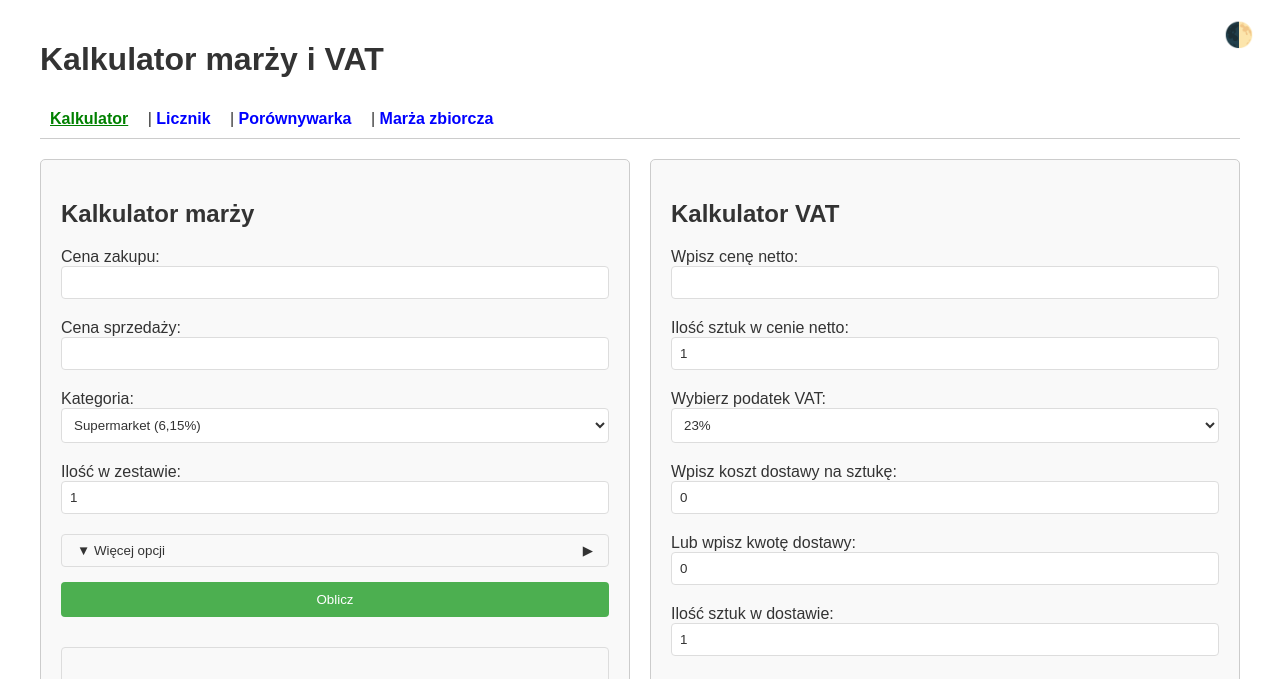
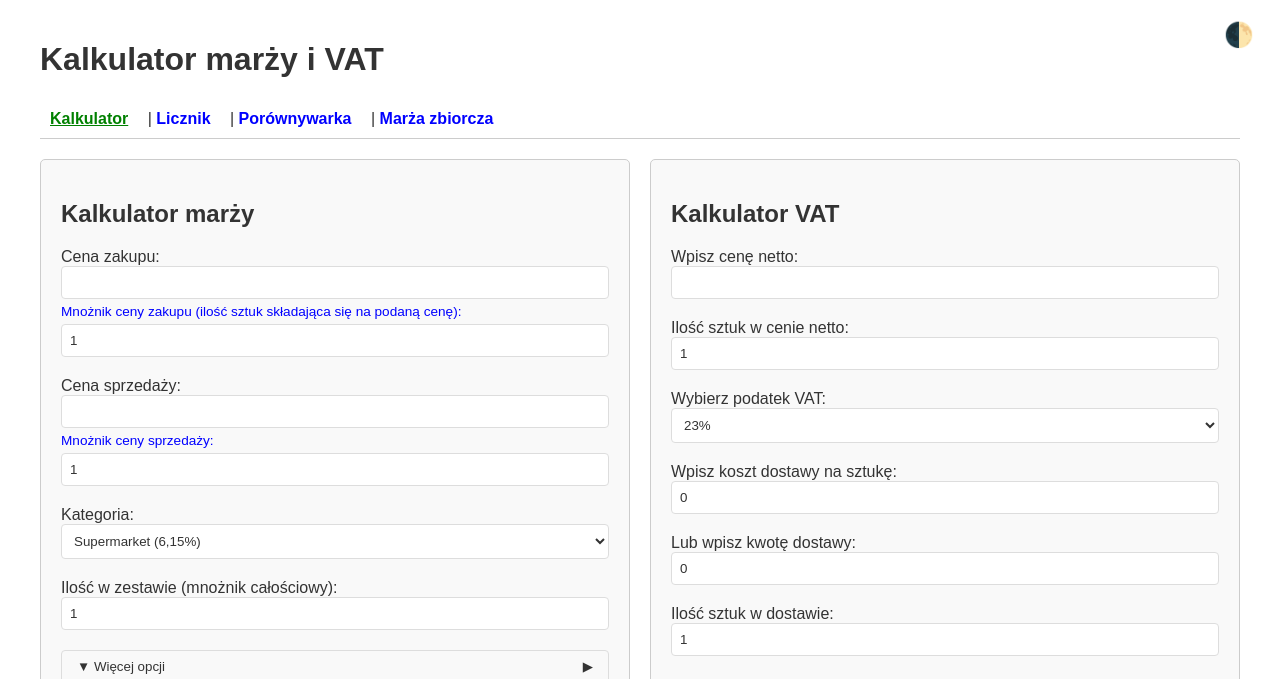
Before and after one commit to czangusiek/kalkulator-marzy, a Flask app: page / in a window 1280 px wide. Shown: the top 679 px of the page. Run offline with Flask 3, Linux system fonts and the light colour scheme.

Commit message:
dodanie wielkokrotnosci

```diff
--- a/app.py
+++ b/app.py
@@ -75,7 +75,9 @@ def favicon():
 
 class KalkulatorMarzyForm(FlaskForm):
     cena_zakupu = StringField('Cena zakupu:', validators=[DataRequired()])
+    mnoznik_zakupu = StringField('Mnożnik zakupu:', default="1", validators=[DataRequired()])
     cena_sprzedazy = StringField('Cena sprzedaży:', validators=[DataRequired()])
+    mnoznik_sprzedazy = StringField('Mnożnik sprzedaży:', default="1", validators=[DataRequired()])
     kategoria = SelectField('Kategoria:', choices=[
         ('A', 'Supermarket (6,15%)'),
         ('B', 'Cukier (12,92%)'),
@@ -673,10 +675,21 @@ def index():
     for wpis in session['historia_marz']:
         if 'koszt_pakowania' not in wpis:
             wpis['koszt_pakowania'] = 0
+        if 'mnoznik_zakupu' not in wpis:
+            wpis['mnoznik_zakupu'] = 1
+        if 'mnoznik_sprzedazy' not in wpis:
+            wpis['mnoznik_sprzedazy'] = 1
 
     if form_marza.submit.data and form_marza.validate():
-        cena_zakupu = zamien_przecinek_na_kropke(form_marza.cena_zakupu.data)
-        cena_sprzedazy = zamien_przecinek_na_kropke(form_marza.cena_sprzedazy.data)
+        cena_zakupu_wpis = zamien_przecinek_na_kropke(form_marza.cena_zakupu.data)
+        mnoznik_zakupu = zamien_przecinek_na_kropke(form_marza.mnoznik_zakupu.data)
+        cena_sprzedazy_wpis = zamien_przecinek_na_kropke(form_marza.cena_sprzedazy.data)
+        mnoznik_sprzedazy = zamien_przecinek_na_kropke(form_marza.mnoznik_sprzedazy.data)
+
+        # Obliczenie bazowych cen po uwzględnieniu nowych mnożników
+        cena_zakupu = cena_zakupu_wpis * (mnoznik_zakupu if mnoznik_zakupu else 1)
+        cena_sprzedazy = cena_sprzedazy_wpis * (mnoznik_sprzedazy if mnoznik_sprzedazy else 1)
+
         kategoria = form_marza.kategoria.data
         inna_prowizja = form_marza.inna_prowizja.data
         kategoria_podstawowa = form_marza.kategoria_podstawowa.data if kategoria == "I" else None
@@ -1313,8 +1326,10 @@ def index():
         # Dodaj do historii
         historia_wpis = {
             'timestamp': datetime.now().strftime('%Y-%m-%d %H:%M:%S'),
-            'cena_zakupu': cena_zakupu,
-            'cena_sprzedazy': cena_sprzedazy,
+            'cena_zakupu': zamien_przecinek_na_kropke(form_marza.cena_zakupu.data),
+            'mnoznik_zakupu': mnoznik_zakupu if mnoznik_zakupu else 1.0,
+            'cena_sprzedazy': zamien_przecinek_na_kropke(form_marza.cena_sprzedazy.data),
+            'mnoznik_sprzedazy': mnoznik_sprzedazy if mnoznik_sprzedazy else 1.0,
             'kategoria': kategoria,
             'marza_kwota': marza_kwota,
             'marza_procent': marza_procent,
--- a/templates/index.html
+++ b/templates/index.html
@@ -362,6 +362,14 @@
                 padding: 4px;
             }
         }
+
+        .label-mnoznik {
+            font-size: 0.85em;
+            color: var(--blue-color);
+            margin-top: -5px;
+            margin-bottom: 5px;
+            display: block;
+        }
     </style>
 </head>
 <body>
@@ -384,21 +392,24 @@
                 {{ form_marza.hidden_tag() }}
                 <label for="cena_zakupu">Cena zakupu:</label>
                 {{ form_marza.cena_zakupu(size=20) }}
+                <label for="mnoznik_zakupu" class="label-mnoznik">Mnożnik ceny zakupu (ilość sztuk składająca się na podaną cenę):</label>
+                {{ form_marza.mnoznik_zakupu(size=20) }}
                 <br>
                 <label for="cena_sprzedazy">Cena sprzedaży:</label>
                 {{ form_marza.cena_sprzedazy(size=20) }}
+                <label for="mnoznik_sprzedazy" class="label-mnoznik">Mnożnik ceny sprzedaży:</label>
+                {{ form_marza.mnoznik_sprzedazy(size=20) }}
                 <br>
                 <label for="kategoria">Kategoria:</label>
                 {{ form_marza.kategoria() }}
                 <br>
-                <label for="ilosc_w_zestawie">Ilość w zestawie:</label>
+                <label for="ilosc_w_zestawie">Ilość w zestawie (mnożnik całościowy):</label>
                 {{ form_marza.ilosc_w_zestawie(size=20) }}
                 <br>
 
                 <button type="button" class="toggle-wiecej-opcji" onclick="toggleWiecejOpcji()">▼ Więcej opcji</button>
 
                 <div id="wiecej-opcji" class="wiecej-opcji">
-                    <!-- PRZENIESIONE pola inna_prowizja i kategoria_podstawowa na początek -->
                     <div id="inna-prowizja-div" class="inna-prowizja">
                         <label for="inna_prowizja">Procent prowizji:</label>
                         {{ form_marza.inna_prowizja(size=20) }}
@@ -443,7 +454,6 @@
             <h2>Wynik:</h2>
             <div class="wynik">{{ wynik_marza | safe }}</div>
 
-            <!-- Sekcja symulacji dla różnych ilości sztuk -->
             <div class="symulacja-container">
                 <button type="button" class="toggle-wiecej-opcji" onclick="toggleSymulacja()">▼ Symulacja dla różnych ilości sztuk</button>
                 <div id="symulacja" class="wiecej-opcji" style="display: none;">
@@ -462,7 +472,7 @@
                 {% for wpis in historia_marz %}
                 <div class="historia-wpis" onclick="wczytajZHistorii({{ loop.index0 }})">
                     <strong>{{ wpis.timestamp }}</strong><br>
-                    Zakup: {{ wpis.cena_zakupu }} zł | Sprzedaż: {{ wpis.cena_sprzedazy }} zł |
+                    Zakup: {{ wpis.cena_zakupu }} zł (x{{ wpis.get('mnoznik_zakupu', 1) }}) | Sprzedaż: {{ wpis.cena_sprzedazy }} zł (x{{ wpis.get('mnoznik_sprzedazy', 1) }}) |
                     Kategoria: {{ wpis.kategoria }} | Smart: {{ 'Tak' if wpis.czy_smart else 'Nie' }}
                     {% if wpis.get('koszt_pakowania', 0) > 0 %}
                     | Pakowanie: {{ wpis.get('koszt_pakowania', 0) }} zł
@@ -794,7 +804,9 @@
             const wpis = historiaDanych[index];
             if (wpis) {
                 const cenaZakupu = document.getElementById('cena_zakupu');
+                const mnoznikZakupu = document.getElementById('mnoznik_zakupu');
                 const cenaSprzedazy = document.getElementById('cena_sprzedazy');
+                const mnoznikSprzedazy = document.getElementById('mnoznik_sprzedazy');
                 const kategoria = document.getElementById('kategoria');
                 const czySmart = document.querySelector('input[name="czy_smart"]');
                 const marzaKwota = document.getElementById('marza_kwota');
@@ -802,14 +814,15 @@
                 const kosztPakowania = document.getElementById('koszt_pakowania');
 
                 if (cenaZakupu) cenaZakupu.value = wpis.cena_zakupu || '';
+                if (mnoznikZakupu) mnoznikZakupu.value = wpis.mnoznik_zakupu || '1';
                 if (cenaSprzedazy) cenaSprzedazy.value = wpis.cena_sprzedazy || '';
+                if (mnoznikSprzedazy) mnoznikSprzedazy.value = wpis.mnoznik_sprzedazy || '1';
                 if (kategoria) kategoria.value = wpis.kategoria || '';
                 if (czySmart) czySmart.checked = wpis.czy_smart || false;
                 if (marzaKwota) marzaKwota.value = wpis.marza_kwota || '';
                 if (marzaProcent) marzaProcent.value = wpis.marza_procent || '';
                 if (kosztPakowania) kosztPakowania.value = wpis.koszt_pakowania || 0;
 
-                // Przełącz widoczność dodatkowych opcji
                 toggleInnaProwizja();
                 toggleTrybSmart();
             }
@@ -817,7 +830,9 @@
 
         function generujSymulacje() {
             const cenaZakupuEl = document.getElementById('cena_zakupu');
+            const mnoznikZakupuEl = document.getElementById('mnoznik_zakupu');
             const cenaSprzedazyEl = document.getElementById('cena_sprzedazy');
+            const mnoznikSprzedazyEl = document.getElementById('mnoznik_sprzedazy');
             const kategoriaEl = document.getElementById('kategoria');
             const czySmartEl = document.querySelector('input[name="czy_smart"]');
             const kosztPakowaniaEl = document.getElementById('koszt_pakowania');
@@ -825,25 +840,19 @@
 
             if (!cenaZakupuEl || !cenaSprzedazyEl || !kategoriaEl || !czySmartEl) return;
 
-            // POPRAWIONE - użyj parseFloat z zabezpieczeniem przed NaN
-            const cenaZakupu = parseFloat(cenaZakupuEl.value) || 0;
-            const cenaSprzedazy = parseFloat(cenaSprzedazyEl.value.replace(',', '.')) || 0; // Zamień przecinki na kropki
+            const mnoznikZakupu = parseFloat(mnoznikZakupuEl ? mnoznikZakupuEl.value.replace(',', '.') : 1) || 1;
+            const mnoznikSprzedazy = parseFloat(mnoznikSprzedazyEl ? mnoznikSprzedazyEl.value.replace(',', '.') : 1) || 1;
+
+            const cenaZakupu = (parseFloat(cenaZakupuEl.value.replace(',', '.')) || 0) * mnoznikZakupu;
+            const cenaSprzedazy = (parseFloat(cenaSprzedazyEl.value.replace(',', '.')) || 0) * mnoznikSprzedazy;
+
             const kategoria = kategoriaEl.value;
             const czySmart = czySmartEl.checked;
-            const kosztPakowania = parseFloat(kosztPakowaniaEl ? kosztPakowaniaEl.value : 0) || 0;
-            const aktualnaIlosc = parseFloat(iloscWZestawieEl ? iloscWZestawieEl.value : 0) || 1;
+            const kosztPakowania = parseFloat(kosztPakowaniaEl ? kosztPakowaniaEl.value.replace(',', '.') : 0) || 0;
+            const aktualnaIlosc = parseFloat(iloscWZestawieEl ? iloscWZestawieEl.value.replace(',', '.') : 0) || 1;
 
-            // DEBUG - sprawdź wartości
-            console.log("DEBUG - Cena sprzedazy:", cenaSprzedazy);
-            console.log("DEBUG - Cena sprzedazy dla 2 sztuk:", cenaSprzedazy * 2);
-            console.log("DEBUG - Typ danych:", typeof cenaSprzedazy);
+            if (cenaZakupu <= 0 || cenaSprzedazy <= 0) return;
 
-            if (cenaZakupu <= 0 || cenaSprzedazy <= 0) {
-                console.log("DEBUG - Brak danych do symulacji");
-                return;
-            }
-
-            // Generuj ilości sztuk do symulacji (od 1 do 20, z zaznaczeniem aktualnej)
             const ilosciSztuk = [];
             for (let i = 1; i <= 20; i++) {
                 ilosciSztuk.push(i);
@@ -853,14 +862,13 @@
 
             ilosciSztuk.forEach(ilosc => {
                 const cenaZakupuTotal = cenaZakupu * ilosc;
-                const cenaSprzedazyTotal = cenaSprzedazy * ilosc; // NIE zaokrąglaj!
+                const cenaSprzedazyTotal = cenaSprzedazy * ilosc;
 
                 let marzaMin = 0;
                 let marzaMax = 0;
 
                 if (czySmart && kategoria !== "G" && kategoria !== "I") {
                     const prowizjaMin = obliczProwizje(kategoria, cenaSprzedazyTotal, false);
-                    // ZMIENIONE - używamy nowych cen dostaw w symulacji
                     const kosztyDostaw = obliczKosztDostawyDlaPrzewoznika(cenaSprzedazyTotal);
                     const marzePrzewoznicy = Object.values(kosztyDostaw).map(koszt => cenaSprzedazyTotal - cenaZakupuTotal - prowizjaMin - koszt - kosztPakowania);
                     marzaMin = Math.min(...marzePrzewoznicy);
@@ -882,7 +890,6 @@
                 });
             });
 
-            // Generuj tabelę symulacji
             const symulacjaTabelaContainer = document.getElementById('symulacja-tabela-container');
             if (!symulacjaTabelaContainer) return;
 
@@ -890,10 +897,10 @@
                 <table class="symulacja-tabela">
                     <thead>
                         <tr>
-                            <th>Ilość sztuk</th>
+                            <th>Ilość sztuk (zestawów)</th>
                             <th>Cena sprzedaży całkowita</th>
                             <th>Marża całkowita (min-max)</th>
-                            <th>Marża na sztukę (min-max)</th>
+                            <th>Marża na zestaw (min-max)</th>
                         </tr>
                     </thead>
                     <tbody>
@@ -918,7 +925,6 @@
 
             symulacjaTabelaContainer.innerHTML = tabelaHTML;
 
-            // Generuj wykres symulacji
             const ctx = document.getElementById('wykresSymulacji');
             if (!ctx) return;
 
@@ -960,7 +966,7 @@
                     plugins: {
                         title: {
                             display: true,
-                            text: 'Marża całkowita w zależności od ilości sztuk'
+                            text: 'Marża całkowita w zależności od ilości zestawów'
                         },
                         tooltip: {
                             callbacks: {
@@ -974,7 +980,7 @@
                         x: {
                             title: {
                                 display: true,
-                                text: 'Ilość sztuk'
+                                text: 'Ilość zestawów'
                             }
                         },
                         y: {
@@ -991,34 +997,35 @@
 
         function generujWykresMarzy() {
             const cenaZakupuEl = document.getElementById('cena_zakupu');
+            const mnoznikZakupuEl = document.getElementById('mnoznik_zakupu');
             const kategoriaEl = document.getElementById('kategoria');
             const czySmartEl = document.querySelector('input[name="czy_smart"]');
             const kosztPakowaniaEl = document.getElementById('koszt_pakowania');
 
             if (!cenaZakupuEl || !kategoriaEl || !czySmartEl) return;
 
-            const cenaZakupu = parseFloat(cenaZakupuEl.value) || 0;
+            const mnoznikZakupu = parseFloat(mnoznikZakupuEl ? mnoznikZakupuEl.value.replace(',', '.') : 1) || 1;
+            const cenaZakupu = (parseFloat(cenaZakupuEl.value.replace(',', '.')) || 0) * mnoznikZakupu;
+
             const kategoria = kategoriaEl.value;
             const czySmart = czySmartEl.checked;
-            const kosztPakowania = parseFloat(kosztPakowaniaEl ? kosztPakowaniaEl.value : 0) || 0;
+            const kosztPakowania = parseFloat(kosztPakowaniaEl ? kosztPakowaniaEl.value.replace(',', '.') : 0) || 0;
 
             if (cenaZakupu <= 0) return;
 
             const cenySprzedazy = [];
             const marze = [];
 
-            // Generuj ceny sprzedaży od ceny zakupu do 3x ceny zakupu
-            const krok = cenaZakupu * 0.1; // 10% kroki
+            const krok = cenaZakupu * 0.1;
             for (let cena = cenaZakupu; cena <= cenaZakupu * 3; cena += krok) {
                 cenySprzedazy.push(cena);
 
-                // Oblicz marżę dla danej cena
                 let marza = 0;
                 if (czySmart && kategoria !== "G" && kategoria !== "I") {
                     const prowizjaMin = obliczProwizje(kategoria, cena, false);
                     const kosztyDostaw = obliczKosztDostawyDlaPrzewoznika(cena);
                     const marzePrzewoznicy = Object.values(kosztyDostaw).map(koszt => cena - cenaZakupu - prowizjaMin - koszt - kosztPakowania);
-                    marza = Math.min(...marzePrzewoznicy); // Najmniejsza marża
+                    marza = Math.min(...marzePrzewoznicy);
                 } else {
                     const prowizja = obliczProwizje(kategoria, cena, false);
                     marza = cena - cenaZakupu - prowizja - kosztPakowania;
@@ -1032,7 +1039,6 @@
 
             const ctxCanvas = ctx.getContext('2d');
 
-            // Zniszcz poprzedni wykres jeśli istnieje
             if (window.marzaChart) {
                 window.marzaChart.destroy();
             }
@@ -1040,7 +1046,7 @@
             window.marzaChart = new Chart(ctxCanvas, {
                 type: 'line',
                 data: {
-                    labels: cenySprzedazy.map(c => Math.round(c) + ' zł'), // Zaokrąglenie do pełnych złotówek tylko dla wykresu
+                    labels: cenySprzedazy.map(c => Math.round(c) + ' zł'),
                     datasets: [{
                         label: 'Marża (zł)',
                         data: marze,
@@ -1060,7 +1066,7 @@
                         tooltip: {
                             callbacks: {
                                 label: function(context) {
-                                    return `Marża: ${context.parsed.y.toFixed(2)} zł`; // Dwie cyfry po przecinku w tooltip
+                                    return `Marża: ${context.parsed.y.toFixed(2)} zł`;
                                 }
                             }
                         }
@@ -1084,8 +1090,6 @@
             });
         }
 
-        // Uproszczone funkcje do obliczeń na frontendzie dla wykresu
-        // ZMIENIONE - zgodnie z nowymi cenami i minimalną prowizją 0,49 zł
         function obliczProwizje(kategoria, cena, promowanie) {
             let prowizja = 0;
             switch(kategoria) {
@@ -1098,7 +1102,7 @@
                     prowizja = cena <= 60 ? Math.max(cena * 0.1845, 0.49) : Math.max(11.07 + (cena - 60) * 0.0984, 0.49);
                     break;
                 case "G": prowizja = Math.max(cena * 0.01, 0.49); break;
-                default: prowizja = Math.max(cena * 0.1, 0.49); // domyślna z minimum 0,49 zł
+                default: prowizja = Math.max(cena * 0.1, 0.49);
             }
 
             if (promowanie && kategoria !== "G" && kategoria !== "I") {
@@ -1108,7 +1112,6 @@
             return prowizja;
         }
 
-        // ZMIENIONE - zgodnie z nowymi cenami dostaw
         function obliczKosztDostawyDlaPrzewoznika(cena) {
             if (cena < 30) {
                 return {
@@ -1160,7 +1163,7 @@
                     'Allegro Kurier Pocztex': 9.49,
                     'Allegro One Kurier (Allegro Delivery)': 8.99
                 };
-            } else {  // cena >= 150
+            } else {
                 return {
                     'Allegro Paczkomaty InPost': 9.99,
                     'Allegro Automat Pocztex': 9.99,
@@ -1173,13 +1176,11 @@
             }
         }
 
-        // DODANA: Funkcja do inicjalizacji listenerów dla kategorii
         function initKategoriaListeners() {
             const kategoriaEl = document.getElementById('kategoria');
             if (kategoriaEl) {
                 kategoriaEl.addEventListener('change', function() {
                     toggleInnaProwizja();
-                    // Upewnij się, że pola są widoczne/niewidoczne
                     const kategoriaValue = this.value;
                     const innaProwizjaInput = document.getElementById('inna_prowizja');
                     const kategoriaPodstawowaSelect = document.getElementById('kategoria_podstawowa');
@@ -1191,14 +1192,11 @@
                     }
                 });
 
-                // Wywołaj na starcie
                 toggleInnaProwizja();
             }
         }
 
-        // DODANA: Funkcja do inicjalizacji walut
         function initWaluty() {
-            // Inicjalizacja dla towaru
             const innaWalutaTowarCheckbox = document.querySelector('input[name="inna_waluta_towar"]');
             const walutaTowarSelects = document.querySelectorAll('select[id^="waluta_towar"]');
 
@@ -1213,11 +1211,9 @@
                     });
                 });
 
-                // Wywołaj na starcie
                 toggleWaluta('towar');
             }
 
-            // Inicjalizacja dla dostawy
             const innaWalutaDostawaCheckbox = document.querySelector('input[name="inna_waluta_dostawa"]');
             const walutaDostawaSelects = document.querySelectorAll('select[id^="waluta_dostawa"]');
 
@@ -1232,11 +1228,9 @@
                     });
                 });
 
-                // Wywołaj na starcie
                 toggleWaluta('dostawa');
             }
 
-            // Inicjalizacja typów kursów
             const typKursuTowarSelect = document.querySelector('select[name="typ_kursu_towar"]');
             const typKursuDostawaSelect = document.querySelector('select[name="typ_kursu_dostawa"]');
 
@@ -1260,12 +1254,8 @@
             document.body.classList.toggle('dark-mode', darkMode);
             updateColors(darkMode);
 
-            // DODANE: Inicjalizacja listenerów dla kategorii
             initKategoriaListeners();
-
-            // DODANE: Inicjalizacja walut
             initWaluty();
-
             toggleTrybSmart();
 
             const savedWalutaTowar = sessionStorage.getItem('lastWalutaTowar');
@@ -1300,18 +1290,22 @@
                 });
             }
 
-            // Generuj wykres przy zmianie ceny zakupu
             const cenaZakupuEl = document.getElementById('cena_zakupu');
+            const mnoznikZakupuEl = document.getElementById('mnoznik_zakupu');
+            const cenaSprzedazyEl = document.getElementById('cena_sprzedazy');
+            const mnoznikSprzedazyEl = document.getElementById('mnoznik_sprzedazy');
             const kategoriaEl = document.getElementById('kategoria');
             const czySmartEl = document.querySelector('input[name="czy_smart"]');
             const kosztPakowaniaEl = document.getElementById('koszt_pakowania');
 
             if (cenaZakupuEl) cenaZakupuEl.addEventListener('input', generujWykresMarzy);
+            if (mnoznikZakupuEl) mnoznikZakupuEl.addEventListener('input', generujWykresMarzy);
+            if (cenaSprzedazyEl) cenaSprzedazyEl.addEventListener('input', generujWykresMarzy);
+            if (mnoznikSprzedazyEl) mnoznikSprzedazyEl.addEventListener('input', generujWykresMarzy);
             if (kategoriaEl) kategoriaEl.addEventListener('change', generujWykresMarzy);
             if (czySmartEl) czySmartEl.addEventListener('change', generujWykresMarzy);
             if (kosztPakowaniaEl) kosztPakowaniaEl.addEventListener('input', generujWykresMarzy);
 
-            // Generuj początkowy wykres jeśli mamy dane
             setTimeout(generujWykresMarzy, 1000);
         });
     </script>
```
